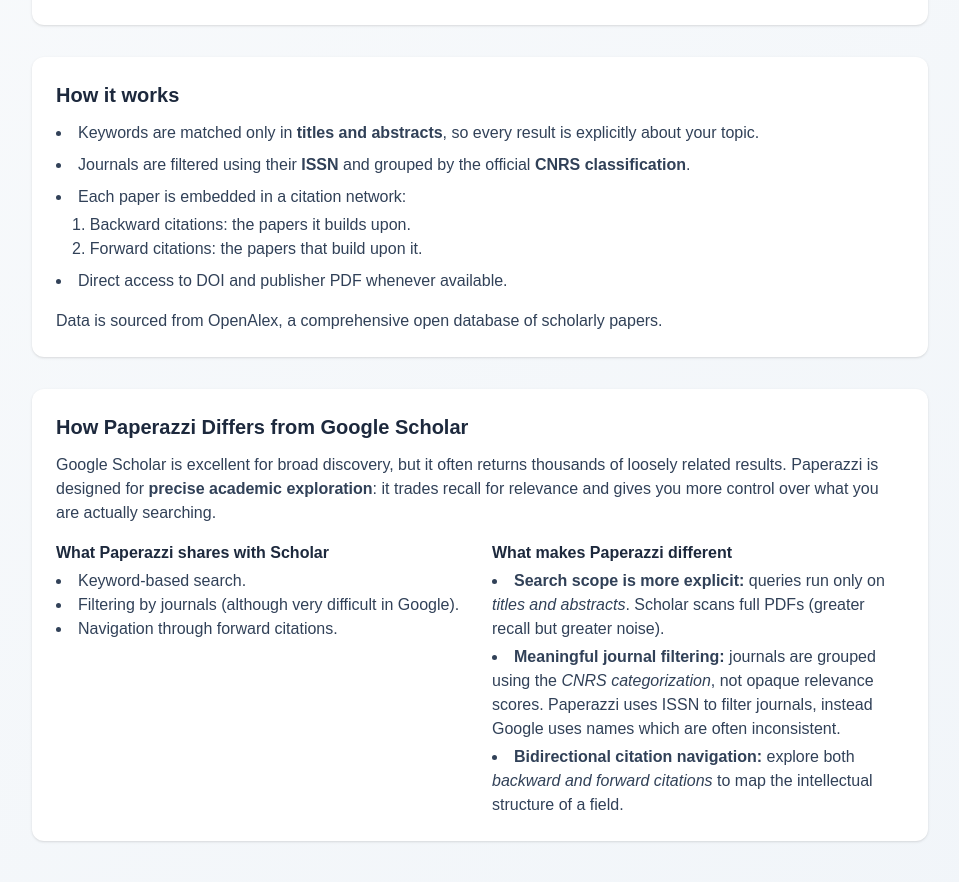
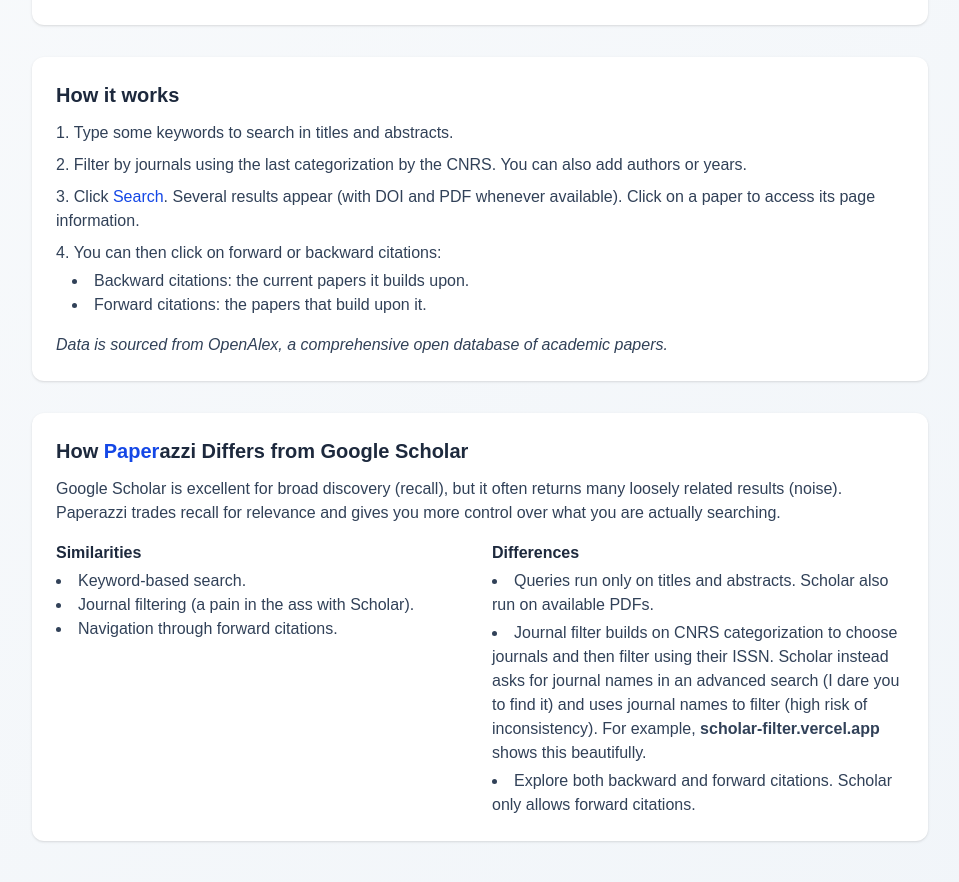
Before and after one commit to npasquier/paperazzi, a Next.js app: page /about in a window 1280 px wide. Shown: the part 300-1182 px from the top of the page, without its empty margins (160-1119 px from the left). Built offline with nearby package versions, Linux system fonts and the light colour scheme.

Commit message:
Improve about page - less bold words

```diff
--- a/app/about/page.tsx
+++ b/app/about/page.tsx
@@ -19,87 +19,87 @@ export default function AboutPage() {
           <h2 className='text-xl font-semibold mb-3'>Objective</h2>
           <p className='text-slate-700 leading-relaxed'>
             Paperazzi helps researchers uncover influential papers in the
-            economics literature. It allows <i>filtering by journals</i> and{' '}
-            <i>navigating forward and backward citations</i>.
+            economics literature. It provides a <i>simple filter by journals</i>{' '}
+            and allows <i>navigating forward and backward citations</i>.
           </p>
         </section>
 
         <section className='bg-white p-6 rounded-xl shadow-sm'>
           <h2 className='text-xl font-semibold mb-3'>How it works</h2>
-          <ul className='list-disc list-inside space-y-2 text-slate-700'>
+          <ul className='list-decimal list-inside space-y-2 text-slate-700'>
+            <li>Type some keywords to search in titles and abstracts.</li>
             <li>
-              Keywords are matched only in <strong>titles and abstracts</strong>
-              , so every result is explicitly about your topic.
+              Filter by journals using the last categorization by the CNRS. You
+              can also add authors or years.
             </li>
             <li>
-              Journals are filtered using their <strong>ISSN</strong> and
-              grouped by the official <strong>CNRS classification</strong>.
+              Click <button className='text-blue-700'>Search</button>. Several
+              results appear (with DOI and PDF whenever available). Click on a
+              paper to access its page information.
             </li>
             <li>
-              Each paper is embedded in a citation network:
-              <ul className='list-decimal list-inside ml-4 mt-1'>
-                <li>Backward citations: the papers it builds upon.</li>
+              You can then click on forward or backward citations:
+              <ul className='list-disc list-inside ml-4 mt-1'>
+                <li>Backward citations: the current papers it builds upon.</li>
                 <li>Forward citations: the papers that build upon it.</li>
               </ul>
             </li>
-            <li>Direct access to DOI and publisher PDF whenever available.</li>
           </ul>
-          <p className='text-slate-700 mt-4'>
+          <p className='text-slate-700 mt-4 italic'>
             Data is sourced from <a href='https://openalex.org/'>OpenAlex</a>, a
-            comprehensive open database of scholarly papers.
+            comprehensive open database of academic papers.
           </p>
         </section>
 
         <section className='bg-white p-6 rounded-xl shadow-sm'>
           <h2 className='text-xl font-semibold mb-3'>
-            How Paperazzi Differs from Google Scholar
+            How <span className='text-blue-700'>Paper</span>azzi Differs from
+            Google Scholar
           </h2>
 
           <p className='text-slate-700 mb-4'>
-            Google Scholar is excellent for broad discovery, but it often
-            returns thousands of loosely related results. Paperazzi is designed
-            for
-            <strong> precise academic exploration</strong>: it trades recall for
-            relevance and gives you more control over what you are actually
-            searching.
+            Google Scholar is excellent for broad discovery (recall), but it
+            often returns many loosely related results (noise).
+            <br />
+            Paperazzi trades recall for relevance and gives you more control
+            over what you are actually searching.
           </p>
 
           <div className='grid md:grid-cols-2 gap-6'>
             <div>
-              <h3 className='font-semibold mb-1'>
-                What Paperazzi shares with Scholar
-              </h3>
+              <h3 className='font-semibold mb-1'>Similarities</h3>
               <ul className='list-disc list-inside text-slate-700'>
                 <li>Keyword-based search.</li>
-                <li>
-                  Filtering by journals (although very difficult in Google).
-                </li>
+                <li>Journal filtering (a pain in the ass with Scholar).</li>
                 <li>Navigation through forward citations.</li>
               </ul>
             </div>
 
             <div>
-              <h3 className='font-semibold mb-1'>
-                What makes Paperazzi different
-              </h3>
+              <h3 className='font-semibold mb-1'>Differences</h3>
               <ul className='list-disc list-inside text-slate-700 space-y-1'>
                 <li>
-                  <strong>Search scope is more explicit:</strong> queries run
-                  only on
-                  <i> titles and abstracts</i>. Scholar scans full PDFs (greater
-                  recall but greater noise).
+                  Queries run only on titles and abstracts. Scholar also run on
+                  available PDFs.
                 </li>
                 <li>
-                  <strong>Meaningful journal filtering:</strong> journals are
-                  grouped using the <i>CNRS categorization</i>, not opaque
-                  relevance scores. Paperazzi uses ISSN to filter journals,
-                  instead Google uses names which are often inconsistent.
+                  Journal filter builds on CNRS categorization to choose
+                  journals and then filter using their ISSN. Scholar instead
+                  asks for journal names in an advanced search (I dare you to
+                  find it) and uses journal names to filter (high risk of
+                  inconsistency). For example,{' '}
+                  <Link
+                    href='https://scholar-filter.vercel.app/'
+                    className='py-2 font-semibold hover:bg-gray-50'
+                    target='_blank'
+                  >
+                    scholar-filter.vercel.app
+                  </Link>{' '}
+                  shows this beautifully.
                 </li>
                 <li>
-                  <strong>Bidirectional citation navigation:</strong> explore
-                  both
-                  <i> backward and forward citations</i> to map the intellectual
-                  structure of a field.
+                  Explore both backward and forward citations. Scholar only
+                  allows forward citations.
                 </li>
               </ul>
             </div>
--- a/components/NavBar.tsx
+++ b/components/NavBar.tsx
@@ -1,7 +1,6 @@
 'use client';
 import Link from 'next/link';
 import Image from 'next/image';
-import { Search } from 'lucide-react';
 
 export default function NavBar() {
   return (
```
